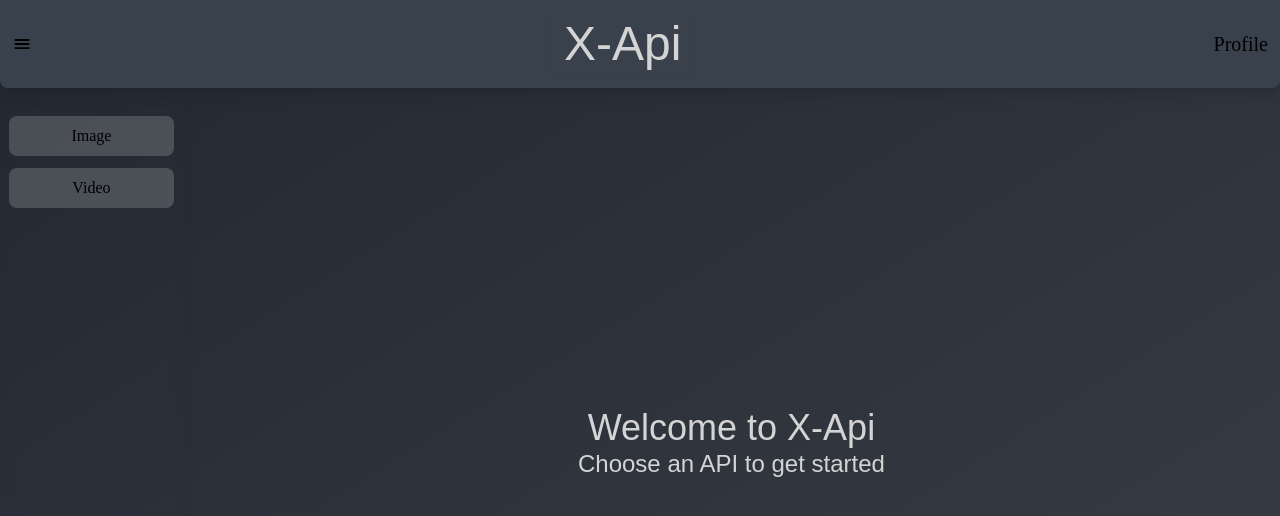
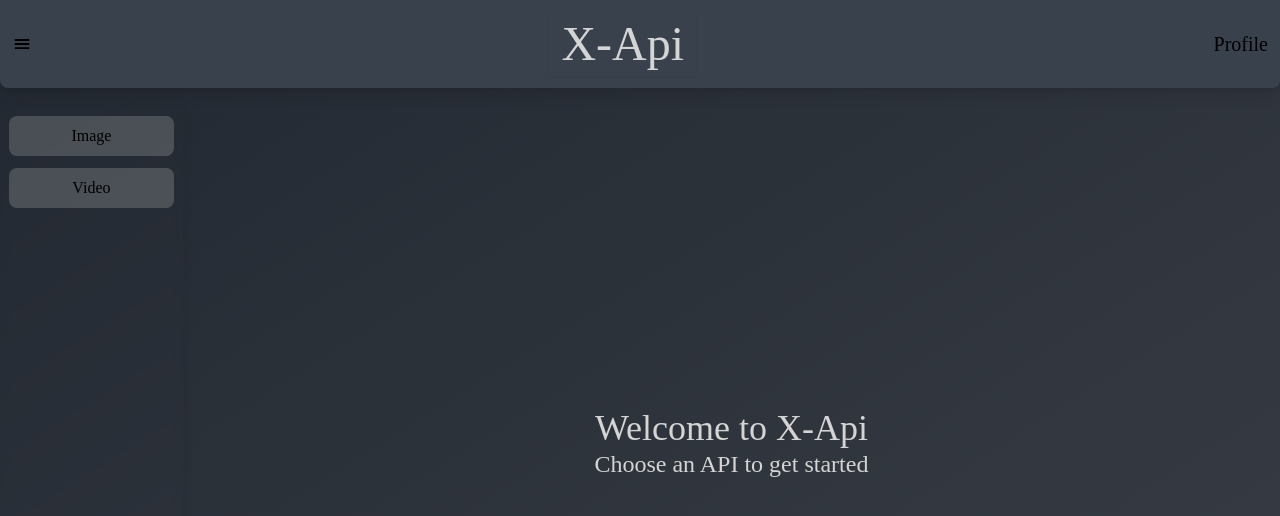
Before and after one commit to Dark-Xploit/X-api, a Next.js app: page / in a window 1280 px wide. Shown: the top 516 px of the page. Built offline with nearby package versions, Linux system fonts and the light colour scheme; a web font is replaced by a local one.

Commit message:
refactor: Update font styles in Home component

```diff
--- a/src/app/page.tsx
+++ b/src/app/page.tsx
@@ -22,7 +22,7 @@ function Home() {
           <div className="cursor-pointer">
             <IoMenu onClick={handleShowMenu} />
           </div>
-          <div className="font-bungee text-neutral-300 shadow-sm text-2xl md:text-5xl lg:text-5xl px-3 py-2 ">
+          <div className="font-balsa text-neutral-300 shadow-sm text-2xl md:text-5xl lg:text-5xl px-3 py-2 ">
             X-Api
           </div>
           <div className="cursor-pointer">Profile</div>
@@ -51,16 +51,16 @@ function Home() {
 
           {!selectedApi ? (
             <div className="flex flex-col w-full items-center justify-center">
-              <div className="text-4xl text-neutral-300 font-bungee">
+              <div className="text-4xl text-neutral-300 font-balsa">
                 Welcome to X-Api
               </div>
-              <div className="text-2xl text-neutral-300 font-bungee">
+              <div className="text-2xl text-neutral-300 font-balsa">
                 Choose an API to get started
               </div>
             </div>
           ) : (
             <div className="flex flex-col items-center w-full h-full  ">
-              <div className="text-4xl  text-neutral-300 font-bungee mt-10">
+              <div className="text-4xl  text-neutral-300 font-balsa mt-10">
                 Available {selectedApi} API
               </div>
               <div className="w-10/12 h-full my-3">
--- a/src/utils/constants.ts
+++ b/src/utils/constants.ts
@@ -90,7 +90,7 @@ export const services: Services = {
   image: [
     {
       name: "Pexels",
-      description: "Get images from Unsplash",
+      description: "Get images from Pexels",
       method: "GET",
       endpoint: "/api/v1/pexel/image/",
       parameters: {
```
